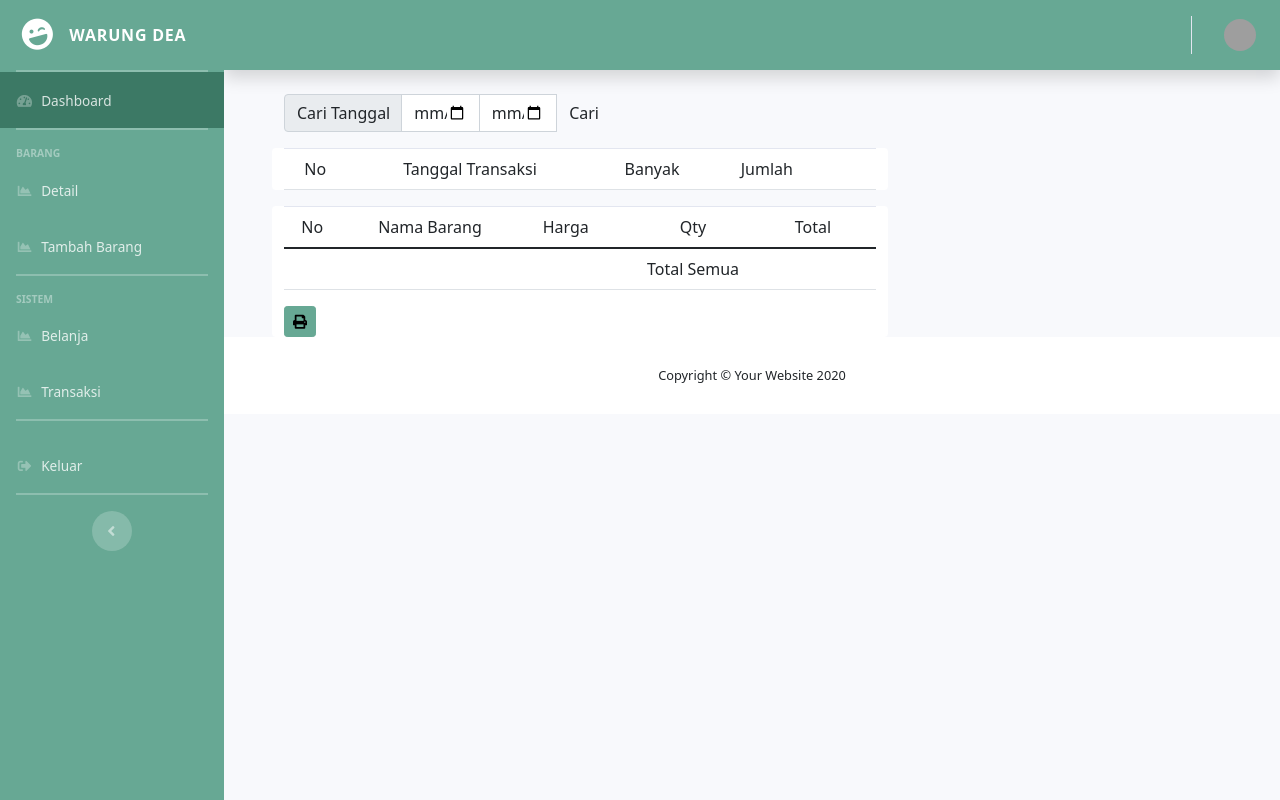
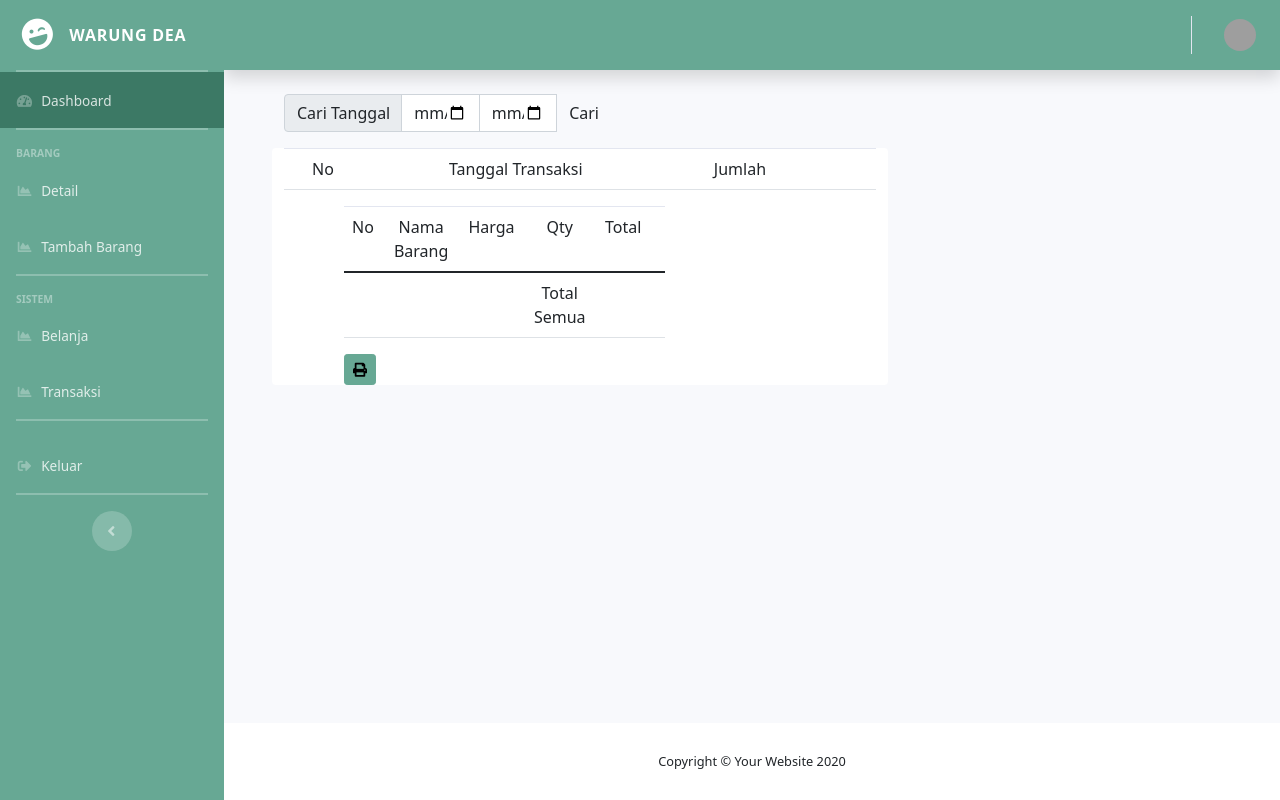
Before and after one commit to aurorazhy/tugaspwl, a CodeIgniter app: page /Github/index.php/user/transaksi/1 in a window 1280 px wide. Run offline with CodeIgniter, Linux system fonts and the light colour scheme; data that the repository does not hold is empty; some libraries are stand-ins or nearby versions; grey boxes are pictures that could not be loaded.

Commit message:
nyoba benerin tampilan :v

```diff
--- a/app/application/views/dashboard/sub_transaksi/table.php
+++ b/app/application/views/dashboard/sub_transaksi/table.php
@@ -1,3 +1,10 @@
+            <!-- Begin Page Content -->
+            <div class="container-fluid">
+               <!-- Page Heading
+               <h1 class="h3 mb-4 text-gray-800"> Blank Page </h1>-->
+
+
+            </div>
             <form action="<?= base_url() . 'user/caritgl' ?>" method="POST">
                <div class="input-group col-4 ml-5 mb-3">
                   <div class="input-group-prepend">
@@ -17,7 +24,6 @@
                      <tr>
                         <td> No </td>
                         <td> Tanggal Transaksi </td>
-            <td> Banyak </td>
                         <td> Jumlah </td>
                         <td> </td>
                         <td></td>
@@ -31,9 +37,6 @@
                         <tr class="bg-appside">
                            <td><input type="hidden" value="<?= $t->id_transaksi ?>"><?= $no++ ?></td>
                            <td><?= $t->tanggal ?></td>
-               <td><?php foreach ($banyak as $tra) {
-                        $tra->banyak;
-                     } ?></td>
                            <td><?= $t->total_belanja ?></td>
 
                            <td>
@@ -45,4 +48,3 @@
                      <?php } ?>
                   </tbody>
                </table>
-</div>
--- a/app/application/views/dashboard/sub_transaksi/table_detail.php
+++ b/app/application/views/dashboard/sub_transaksi/table_detail.php
@@ -49,3 +49,5 @@
 
    </div>
 </form>
+</div>
+</div>
```
Lines whose indentation alone changed are shown as unchanged.
